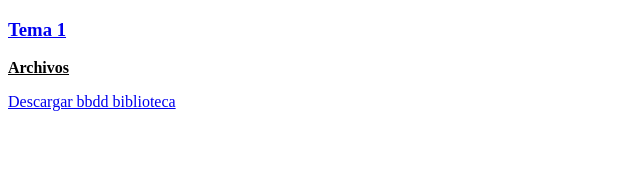
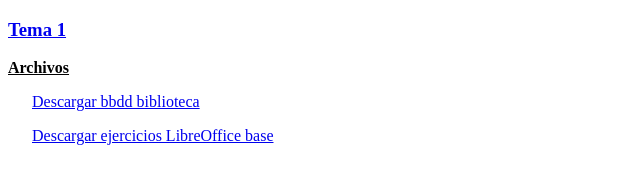
Before and after one commit to fjjaraba/bbdd, a plain HTML site: page index.html in a window 1280 px wide. Shown: the whole page, without its empty margins (0-640 px from the left). Drawn offline with Linux system fonts and the light colour scheme.

Commit message:
Update index.html

```diff
--- a/index.html
+++ b/index.html
@@ -10,7 +10,8 @@
     <h3><a href="tema01/index.html">Tema 1</a></h3>
 
       <p><b><u>Archivos</u></b></p>
-      <p><a href="biblioteca.odb" target="_blank">Descargar bbdd biblioteca</a></p>
+      <p>&nbsp;&nbsp;&nbsp;&nbsp;&nbsp;&nbsp;<a href="biblioteca.odb" target="_blank">Descargar bbdd biblioteca</a></p>
+      <p>&nbsp;&nbsp;&nbsp;&nbsp;&nbsp;&nbsp;<a href="ejercicios_SQL_base.pdf" target="_blank">Descargar ejercicios LibreOffice base</a></p>
     </main>
     <footer></footer>
   </body>
```
